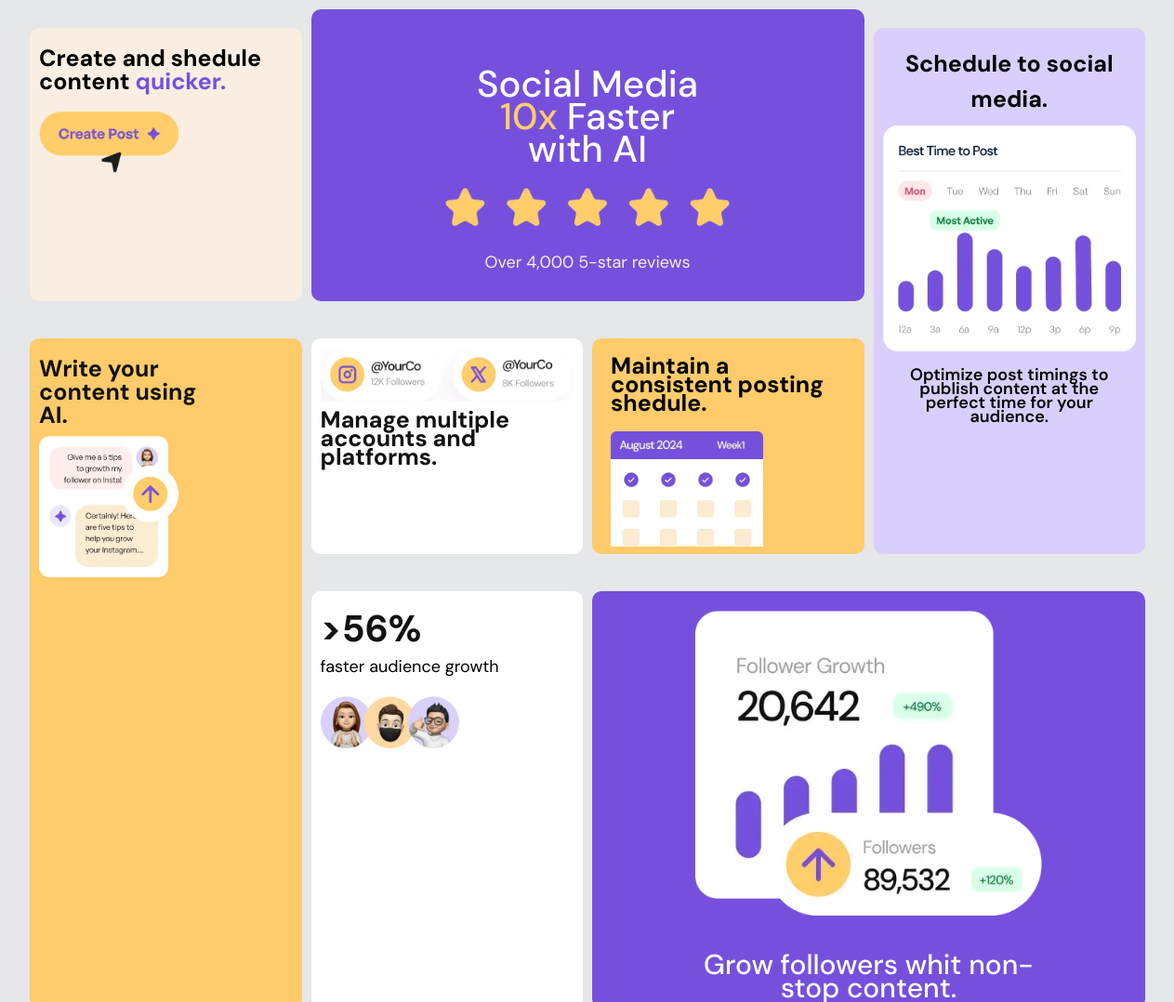
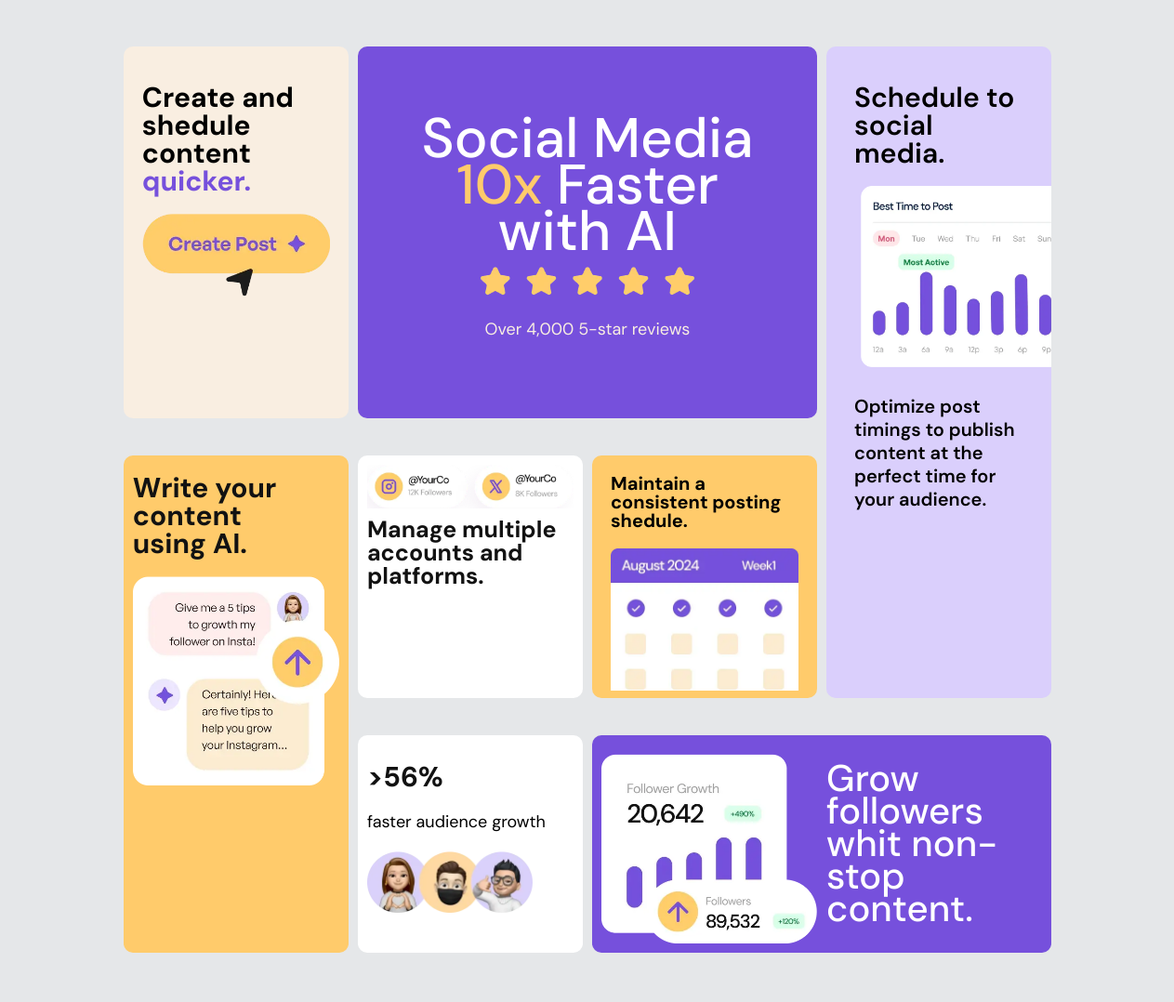
Before and after one commit to Tsuna21182/bento-grid-main, a plain HTML site: page index.html in a window 1536 px wide. Shown: the top 1078 px of the page at 93% size, without its empty margins (136-1399 px from the left). Drawn offline with Linux system fonts and the light colour scheme.

Commit message:
mejoras grid querie 1440

```diff
--- a/css/style.css
+++ b/css/style.css
@@ -26,7 +26,8 @@ body {
   background-color: #e5e7e9;
 }
 img {
-  max-width: 100%;
+  max-width: 120rem;
+  width: 100%;
 }
 
 [class*="contenedor"] {
@@ -244,40 +245,189 @@ img {
 
 @media (min-width: 1440px) {
   .box {
+    display: grid;
     grid-template-areas:
       "createPost box__social box__social schedule"
-      "AI platforms calendar  schedule"
-      "AI audience followers followers ";
-    grid-template-columns: 1fr 1fr 1fr 1fr;
+      "AI platforms calendar schedule"
+      "AI audience followers followers";
+    grid-template-columns: 1fr 1fr 1fr 1fr; /* Asegura una distribución uniforme */
     grid-template-rows: auto auto auto;
-    gap: 1rem;
+    gap: 1rem; /* Espacio consistente entre cajas */
+    position: relative;
   }
 
   .createPost {
     grid-area: createPost;
+    height: 40rem;
+    width: 100%; /* Se adapta al área asignada */
+    align-items: center;
+    padding: 2rem;
+    margin: 0; /* Elimina márgenes que causen desbordes */
+    position: relative; /* Ajusta su posición */
+  }
+
+  .createPost__heading {
+    font-size: 3rem;
+    font-weight: 700;
+    line-height: 3rem;
+    margin-top: 2rem;
+
+    span {
+      font-weight: 700;
+    }
+  }
+
+  .createPost img {
+    width: 100%;
   }
 
   .box__social {
     grid-area: box__social;
+    display: flex; /* Asegura que el contenido interno use todo el espacio */
+    flex-direction: column;
+    justify-content: center; /* Centra el contenido verticalmente */
+    height: auto; /* Ajusta la altura automáticamente */
+    margin: 0; /* Elimina márgenes adicionales */
+    padding: 1rem;
+  }
+
+  .box__social img {
+    width: 50%;
+  }
+
+  .social__heading {
+    font-size: 6rem;
+    line-height: 5rem;
+    font-weight: 500;
+    margin: 1rem;
+    text-align: center; /* Alineación para consistencia */
+    max-width: 80%;
+    width: 100%;
+
+    span {
+      color: var(--Yellow-500);
+    }
   }
 
   .schedule {
     grid-area: schedule;
+    margin: 0;
+    text-align: left;
+    padding: 3rem;
+    overflow: hidden;
+  }
+
+  .schedule__heading {
+    font-size: 3rem;
+    line-height: 3rem;
+    font-weight: 600;
+    margin-bottom: 1rem;
+  }
+
+  .schedule img {
+    width: 120%;
+
+    margin: 1rem 0 1rem 5rem;
+    object-fit: contain;
+  }
+
+  .schedule__text {
+    width: 100%;
+    line-height: 2.5rem;
+    font-size: 2rem;
+    margin-bottom: 0;
   }
 
   .AI {
     grid-area: AI;
+    padding: 1rem;
+  }
+
+  .AI img {
+    width: 100%;
+  }
+
+  .AI__heading {
+    font-size: 3rem;
+    line-height: 3rem;
+    font-weight: 700;
+    margin-bottom: 2rem;
   }
 
   .platforms {
     grid-area: platforms;
+    padding: 1rem;
+    width: 100%;
+    position: relative;
+  }
+
+  .platforms__heading {
+    font-size: 2.5rem;
+    line-height: 2.5rem;
+  }
+
+  .calendar {
+    grid-area: calendar;
+    width: 100%;
+    position: relative;
+  }
+
+  .calendar img {
+    width: 100%;
+  }
+
+  .calendar__heading {
+    font-size: 2rem;
   }
 
   .audience {
     grid-area: audience;
+    padding: 1rem;
+    height: auto;
+  }
+
+  .audience img {
+    width: 80%;
+    margin: 0 auto;
+  }
+
+  .audience__heading {
+    font-size: 3rem;
+    line-height: 3rem;
+    font-weight: 700;
+    margin: 2rem 0rem;
   }
 
   .followers {
     grid-area: followers;
+    display: grid;
+    grid-template-columns: repeat(2, 1fr);
+    gap: 1rem;
+    padding: 1rem;
+    text-align: left;
+  }
+
+  .followers img {
+    width: 100%;
+  }
+
+  .followers__heading {
+    font-size: 4rem;
+    width: 90%;
+    font-weight: 500;
+    line-height: 3.5rem;
+    margin: 0;
+  }
+
+  [class*="contenedor"] {
+    margin: 5rem auto;
+    width: 65%;
+  }
+
+  .AI,
+  .platforms,
+  .box__social {
+    height: auto; /* Ajuste dinámico según el contenido */
+    min-height: 20rem; /* Define una altura mínima común si necesario */
   }
 }
```
